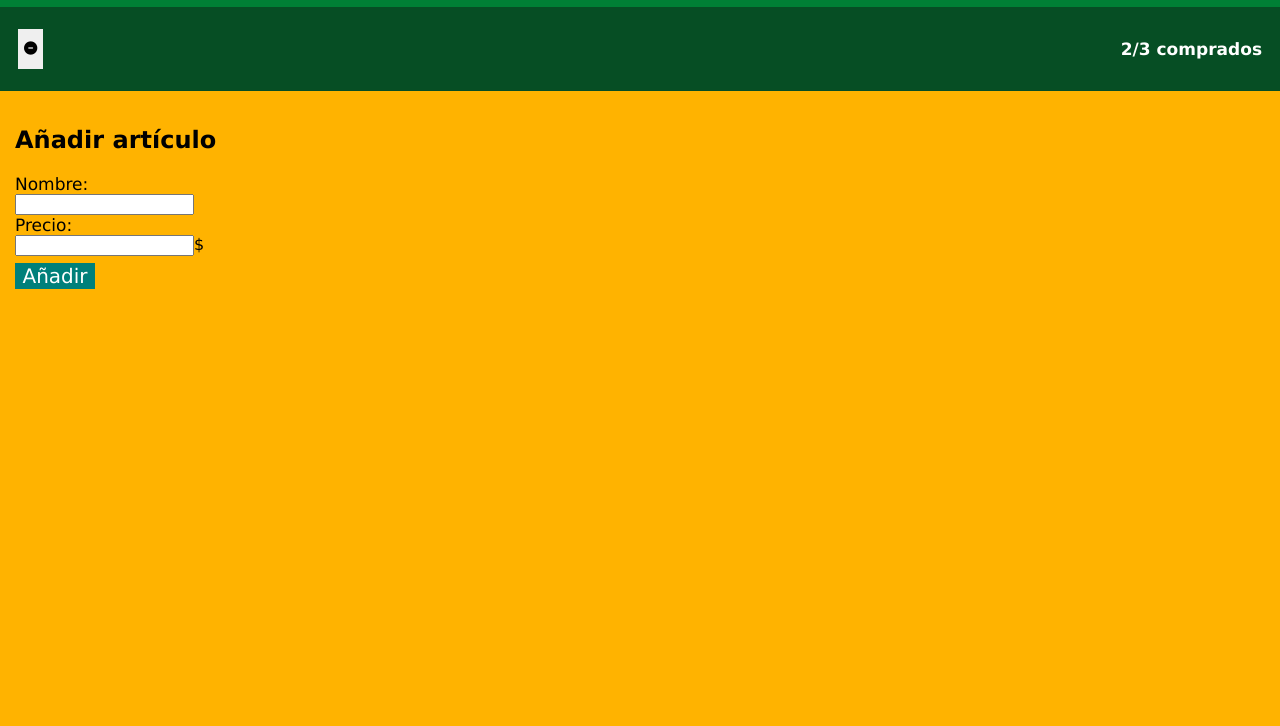
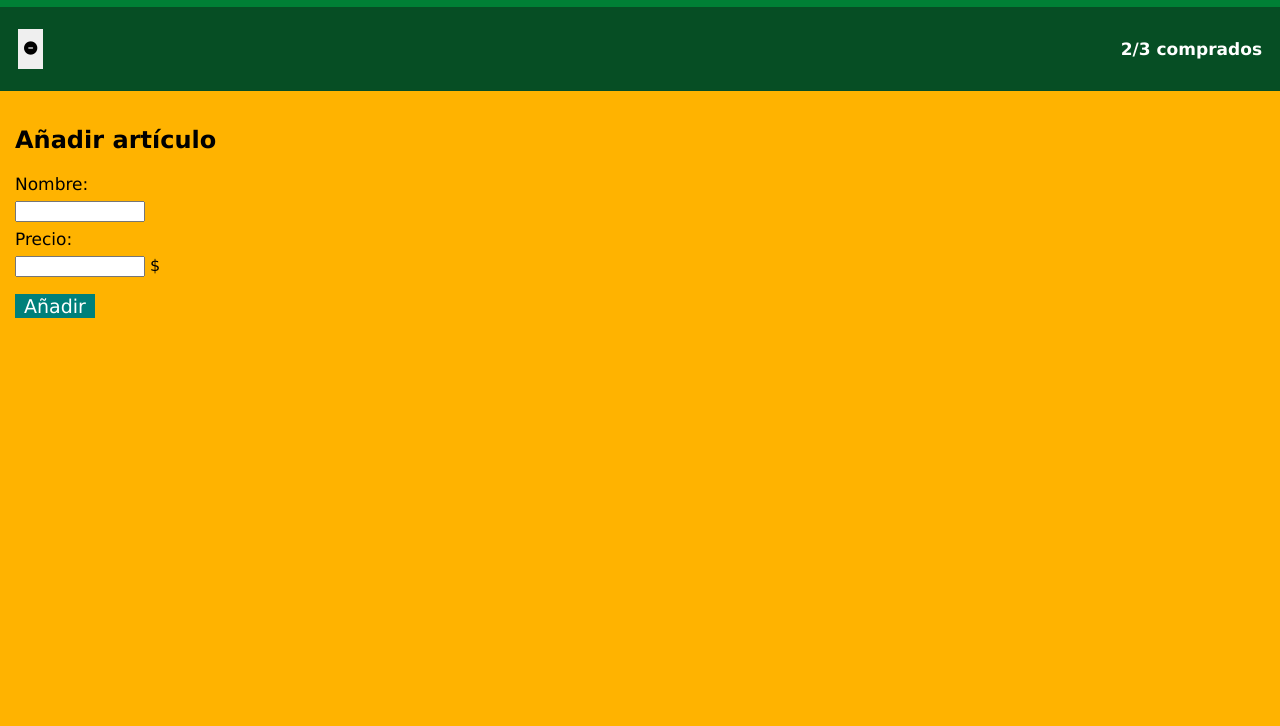
Before and after one commit to JacintBl/202307-w1ch3-jacint-blanch, a plain HTML site: page index.html in a window 1280 px wide. Shown: the part 74-800 px from the top of the page. Drawn offline with Linux system fonts and the light colour scheme.

Commit message:
Add gap between fieldset also gap with button

```diff
--- a/css/styles.css
+++ b/css/styles.css
@@ -58,15 +58,16 @@ body {
   display: flex;
   flex-direction: column;
   border: none;
-  gap: 7px;
+  gap: 10px;
+  margin-top: 20px;
 }
 
 .form-add-button {
   border: none;
   background-color: rgb(0, 128, 122);
   color: white;
-  font-weight: 300;
-  font-size: 20px;
+  font-weight: 400;
+  font-size: 19px;
   width: 80px;
 }
 
@@ -76,13 +77,15 @@ fieldset {
   padding: 0;
 }
 
-.form-name .form-price {
-  width: 20px;
+fieldset input {
+  margin-bottom: 7px;
+  width: 130px;
 }
 
 legend {
   padding: 0;
   font-size: 17px;
+  margin-bottom: 7px;
 }
 
 main {
```
Also changed, not shown: index.html (+1 -1 lines).
